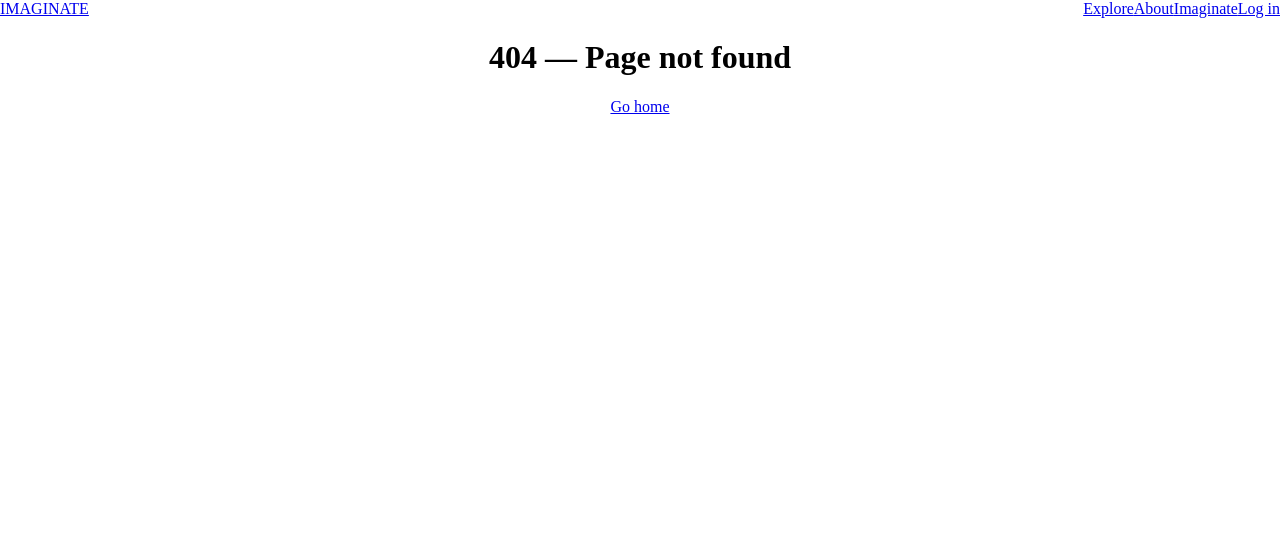
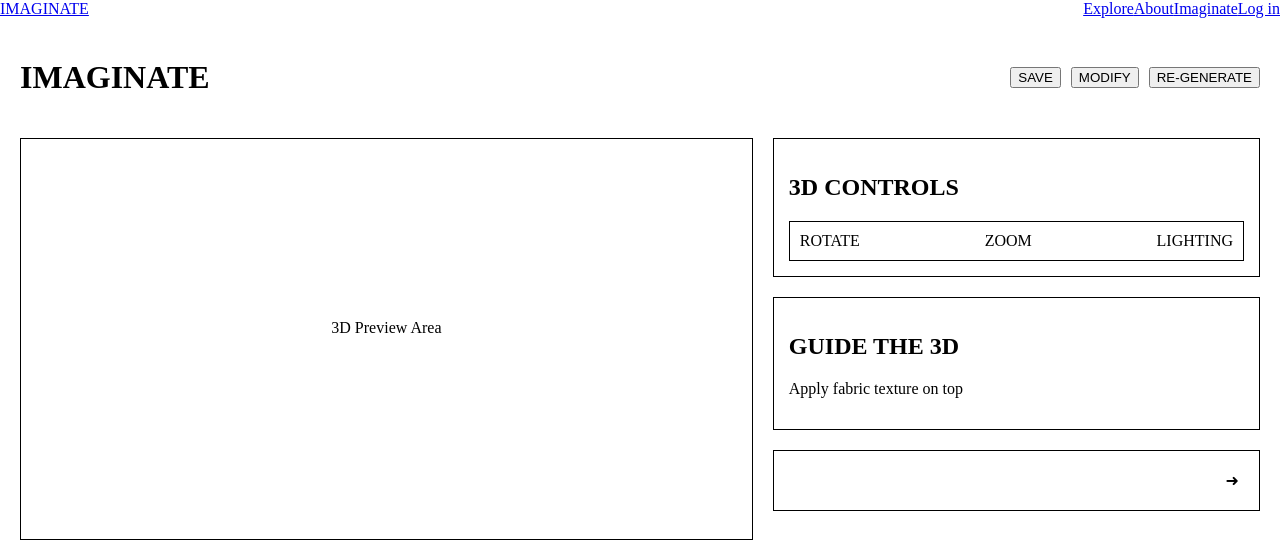
Before and after one commit to broqueen1357-byte/imaginate2, a React (Vite) app: page /3d-result in a window 1280 px wide. Before the commit this address had no page. Shown: the top 550 px of the page. Built offline with nearby package versions, Linux system fonts and the light colour scheme.

Commit message:
feat: added new pages + ui improvements

```diff
--- a/src/App.jsx
+++ b/src/App.jsx
@@ -1,11 +1,15 @@
 import { BrowserRouter as Router, Routes, Route } from "react-router-dom";
 import MainLayout from "./layouts/MainLayout";
+
 import Landing from "./pages/Landing";
 import Explore from "./pages/Explore";
 import About from "./pages/About";
 import Imaginate from "./pages/Imaginate";
 import Login from "./pages/Login";
 import NotFound from "./pages/NotFound";
+
+import ThreeDResult from "./pages/ThreeDResult";
+import NextStep from "./pages/NextStep";
 
 export default function App() {
   return (
@@ -17,7 +21,10 @@ export default function App() {
           <Route path="about" element={<About />} />
           <Route path="imaginate" element={<Imaginate />} />
           <Route path="login" element={<Login />} />
-          <Route path="*" element={<NotFound />} />
+
+          {/* NEW PAGES YOU ADDED */}
+          <Route path="3d-result" element={<ThreeDResult />} />
+          <Route path="next-step" element={<NextStep />} />
         </Route>
       </Routes>
     </Router>
--- a/src/pages/Imaginate.jsx
+++ b/src/pages/Imaginate.jsx
@@ -1,52 +1,119 @@
-import React from "react";
+import { useState } from "react";
+import { Link, useNavigate } from "react-router-dom";
 
 export default function Imaginate() {
-  return(
-    <div className="min-h-screen bg-gradient-to-b from-[#OF4B7A] to-back flex justify-center items-center p-6">
-      <div className="w-full man-w-4x-l bg-black/80 border border-[#1a1a1a] rounded-2x1 p-8 shadow-[0_0_40px_rgba(0,200,255,0,3)]">
-       {/* Title */}
-       <h1 className="text-4xl font-extrabold text-[#3ee8ff] mb-6 tracking-wide">
+  const [image, setImage] = useState(null);
+  const [dragActive, setDragActive] = useState(false);
+  const navigate = useNavigate();
+
+  const handleImageUpload = (e) => {
+    const file = e.target.files?.[0];
+    if (file) setImage(URL.createObjectURL(file));
+  };
+
+  const handleDrop = (e) => {
+    e.preventDefault();
+    setDragActive(false);
+    const file = e.dataTransfer.files[0];
+    if (file) setImage(URL.createObjectURL(file));
+  };
+
+  // ✅ FIXED ROUTE
+  const goToResult = () => {
+    navigate("/3d-result");
+  };
+
+  return (
+    <div className="min-h-screen w-full relative px-6 py-10">
+
+      {/* Back Button */}
+      <Link
+        to="/"
+        className="absolute top-4 left-4 px-3 py-1 rounded-lg border"
+      >
+        ← Back
+      </Link>
+
+      {/* Page Title */}
+      <h1 className="text-center text-4xl font-extrabold mb-10">
         IMAGINATE
-       </h1>
+      </h1>
 
-       {/* Main Area */}
-       <div className="grid grid-cols-1 md:grid-cols-3 gap-6">
+      {/* Main Container */}
+      <div className="max-w-5xl mx-auto p-8 rounded-2xl border">
 
-        {/* Laft 2/3 content */}
-        <div className="md:col-span-2">
-          <h2 className="text-2xl front-bold text-white mb-4">
-            Describe your idea or concept
-          </h2>
+        <h2 className="text-2xl font-bold">
+          Describe your idea or concept
+        </h2>
 
-          {/* Textbox */}
-          <textarea
-            placeholder="Ex: A sustainable smartwatch that glow then moved..."
-            className="w-full bg-[#111] text-white p-4 rounded-xl border border-[#222]focus:border-[#00e2ff] outline-none placeholder-gray-400"
-            rows={2}
-          />
+        {/* Idea Input */}
+        <input
+          type="text"
+          placeholder="Ex: A sustainable smartwatch that glows when moved…"
+          className="w-full mt-4 p-3 rounded-lg border"
+        />
 
-          {/* Drop zone */}
-          <div className="mt-6 w-full h-48 border-2 border-[#333] border-dashed rounded-xl flex justify-center items-center text-gray-400 text-lg">
-            Drop your image here
+        <div className="grid grid-cols-1 md:grid-cols-3 gap-6 mt-6">
+
+          {/* ⬜ BIGGER DROP AREA */}
+          <div className="md:col-span-2">
+            <div
+              onDragOver={(e) => {
+                e.preventDefault();
+                setDragActive(true);
+              }}
+              onDragLeave={() => setDragActive(false)}
+              onDrop={handleDrop}
+              onClick={() => document.getElementById("fileInput").click()}
+              className={`
+                w-full
+                h-96
+                rounded-xl
+                border-2 border-dashed
+                flex items-center justify-center
+                cursor-pointer transition-all
+                ${dragActive ? "opacity-60 scale-[1.02]" : ""}
+              `}
+            >
+              {image ? (
+                <img
+                  src={image}
+                  className="h-full w-auto object-contain rounded-lg"
+                  alt="Upload preview"
+                />
+              ) : (
+                <span className="text-lg">
+                  Drop your image here or click to upload
+                </span>
+              )}
+            </div>
+
+            <input
+              id="fileInput"
+              type="file"
+              accept="image/*"
+              className="hidden"
+              onChange={handleImageUpload}
+            />
+          </div>
+
+          {/* Tips Box */}
+          <div className="rounded-xl p-5 border">
+            <h3 className="text-xl font-semibold">Tips from Imaginate AI</h3>
+            <p className="mt-2">
+              Be as descriptive as possible. More details = better visual concepts.
+            </p>
           </div>
         </div>
 
-        {/* Right panel */}
-        <div className="bg-[#111] p-5 rounded-2xl border-[#222] h-fit">
-          <h3 className="text-xl font-bold text-white mb-2"> Tips from Imaginate AI</h3>
-          <P className="text-gray-300 text-sm leading-relaxed">
-            Be as descriptive as possible. Imaginate AI can generate
-            better visual concepts with more details.
-          </P>
-        </div>
-       </div>
-
-       {/* Button */}
-       <div className="flex justify-end mt-6">
-        <button className="px-10 py-3 text-lg font-semibold rounded-xl bg-[#00c6ff]text-black shadow-[0_0_15px_#00c6ff] hover:bg-[#00e2ff] transition">
+        {/* Generate Button */}
+        <button
+          onClick={goToResult}
+          className="w-full mt-8 py-3 rounded-xl text-xl font-semibold border"
+        >
           Generate
         </button>
-       </div>
+
       </div>
     </div>
   );
--- /dev/null
+++ b/src/pages/NextStep.jsx
@@ -0,0 +1,34 @@
+export default function NextStep() {
+  return (
+    <div className="w-full min-h-screen flex items-center justify-center px-6 py-10">
+      <div className="w-full max-w-3xl p-6 rounded-xl border">
+        <h1 className="text-3xl font-semibold mb-6">
+          Next Step
+        </h1>
+
+        <p className="text-base mb-6">
+          Continue refining your concept, modify the generated 3D model, or proceed with advanced tools.
+          Choose what you want to do next.
+        </p>
+
+        <div className="grid gap-4">
+          <button className="w-full py-3 rounded-lg border text-left px-4">
+            Modify 3D Model
+          </button>
+
+          <button className="w-full py-3 rounded-lg border text-left px-4">
+            Add More Details
+          </button>
+
+          <button className="w-full py-3 rounded-lg border text-left px-4">
+            Regenerate Concept
+          </button>
+
+          <button className="w-full py-3 rounded-lg border text-left px-4">
+            Go Back to Imaginate
+          </button>
+        </div>
+      </div>
+    </div>
+  );
+}
--- /dev/null
+++ b/src/pages/ThreeDResult.jsx
@@ -0,0 +1,82 @@
+import { useNavigate } from "react-router-dom";
+
+export default function ThreeDResult() {
+  const navigate = useNavigate();
+
+  return (
+    <div style={{ padding: "20px" }}>
+
+      {/* HEADER */}
+      <div style={{ display: "flex", justifyContent: "space-between", alignItems: "center" }}>
+        <h1>IMAGINATE</h1>
+
+        <div style={{ display: "flex", gap: "10px" }}>
+          <button>SAVE</button>
+          <button>MODIFY</button>
+          <button>RE-GENERATE</button>
+        </div>
+      </div>
+
+      {/* MAIN AREA */}
+      <div style={{
+        display: "flex",
+        marginTop: "20px",
+        gap: "20px"
+      }}>
+
+        {/* LEFT: 3D IMAGE */}
+        <div style={{
+          width: "60%",
+          height: "400px",
+          border: "1px solid"
+        }}>
+          {/* Replace with your 3D viewer */}
+          <p style={{ textAlign: "center", marginTop: "180px" }}>
+            3D Preview Area
+          </p>
+        </div>
+
+        {/* RIGHT: CONTROLS */}
+        <div style={{ width: "40%", display: "flex", flexDirection: "column", gap: "20px" }}>
+
+          {/* BOX 1 */}
+          <div style={{ border: "1px solid", padding: "15px" }}>
+            <h2>3D CONTROLS</h2>
+
+            <div style={{
+              border: "1px solid",
+              padding: "10px",
+              marginTop: "10px",
+              display: "flex",
+              justifyContent: "space-between"
+            }}>
+              <span>ROTATE</span>
+              <span>ZOOM</span>
+              <span>LIGHTING</span>
+            </div>
+          </div>
+
+          {/* BOX 2 */}
+          <div style={{ border: "1px solid", padding: "15px" }}>
+            <h2>GUIDE THE 3D</h2>
+            <p>Apply fabric texture on top</p>
+          </div>
+
+          {/* BOX 3 (NEXT) */}
+          <div
+            onClick={() => navigate("/next-step")}
+            style={{
+              border: "1px solid",
+              padding: "20px",
+              textAlign: "right",
+              cursor: "pointer"
+            }}
+          >
+            ➜
+          </div>
+
+        </div>
+      </div>
+    </div>
+  );
+}
```
